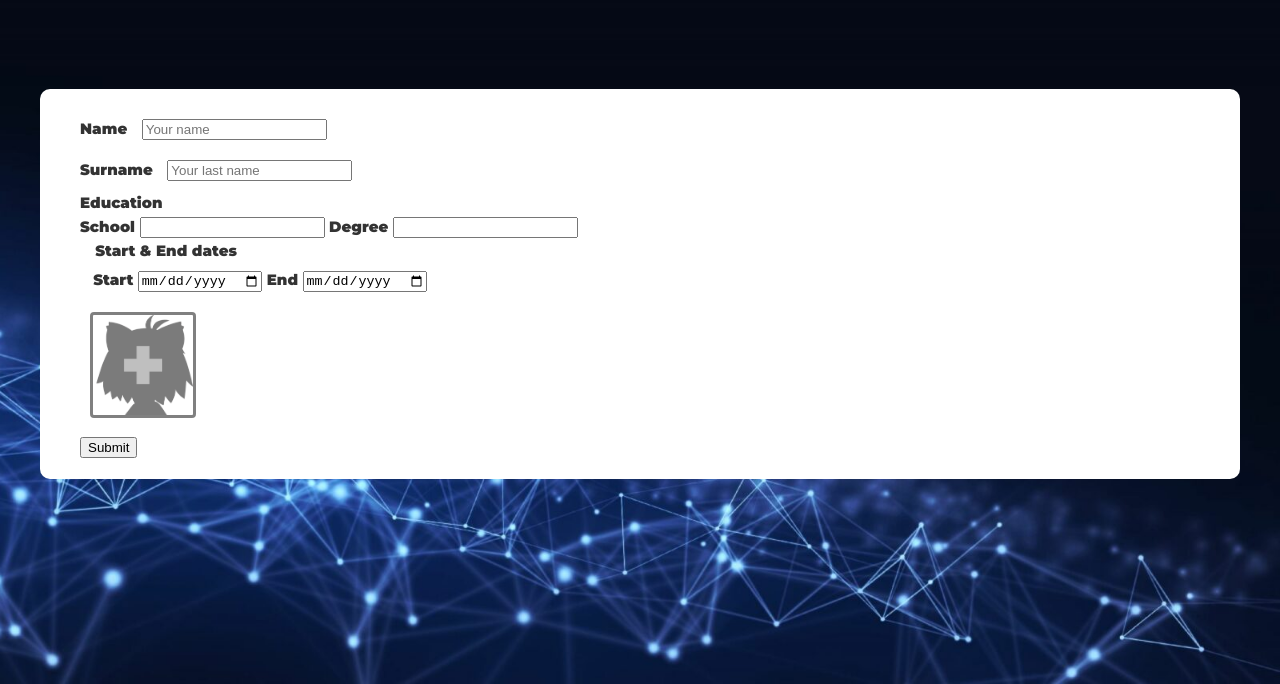
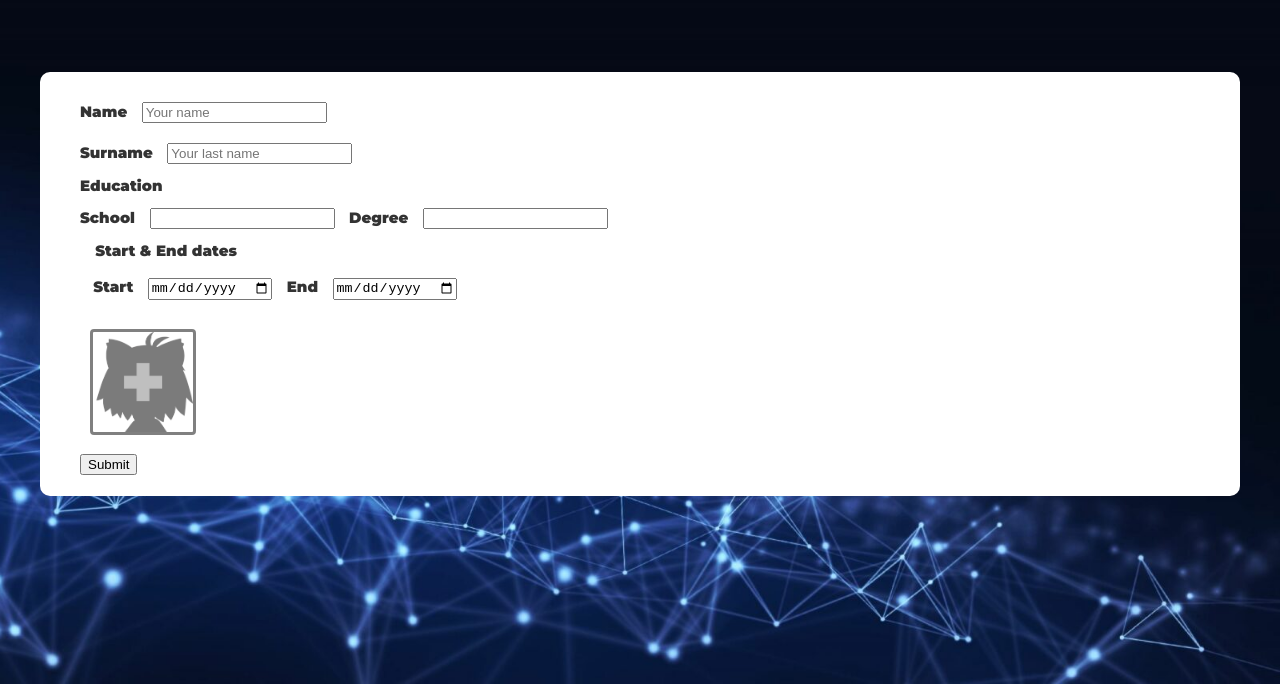
Before and after one commit to kristaps2044/cv_resume_project, a plain HTML site: page MakeCV.html in a window 1280 px wide. Shown: the part 116-800 px from the top of the page. Drawn offline with Linux system fonts and the light colour scheme.

Commit message:
pievienojku class inputiem

```diff
--- a/MakeCV.html
+++ b/MakeCV.html
@@ -38,15 +38,15 @@
                 <label for="ed-level">Education</label><br>
                    <div id="ed-level">
                         <label for="school">School</label>
-                        <input type="text" name="school">
+                        <input class="input-styles" type="text" name="school">
                         <label for="degree">Degree</label>
-                        <input type="text" name="degree">
+                        <input class="input-styles" type="text" name="degree">
                     <fieldset style="border: none;">
                         <legend>Start & End dates</legend>
                         <label for="date">Start</label>
-                        <input type="date" name="date">
+                        <input class="input-styles" type="date" name="date">
                         <label for="end-date">End</label>
-                        <input type="date" name="end-date">
+                        <input class="input-styles" type="date" name="end-date">
                     </fieldset>
                    </div>
                  <div class="input-styles">
```
